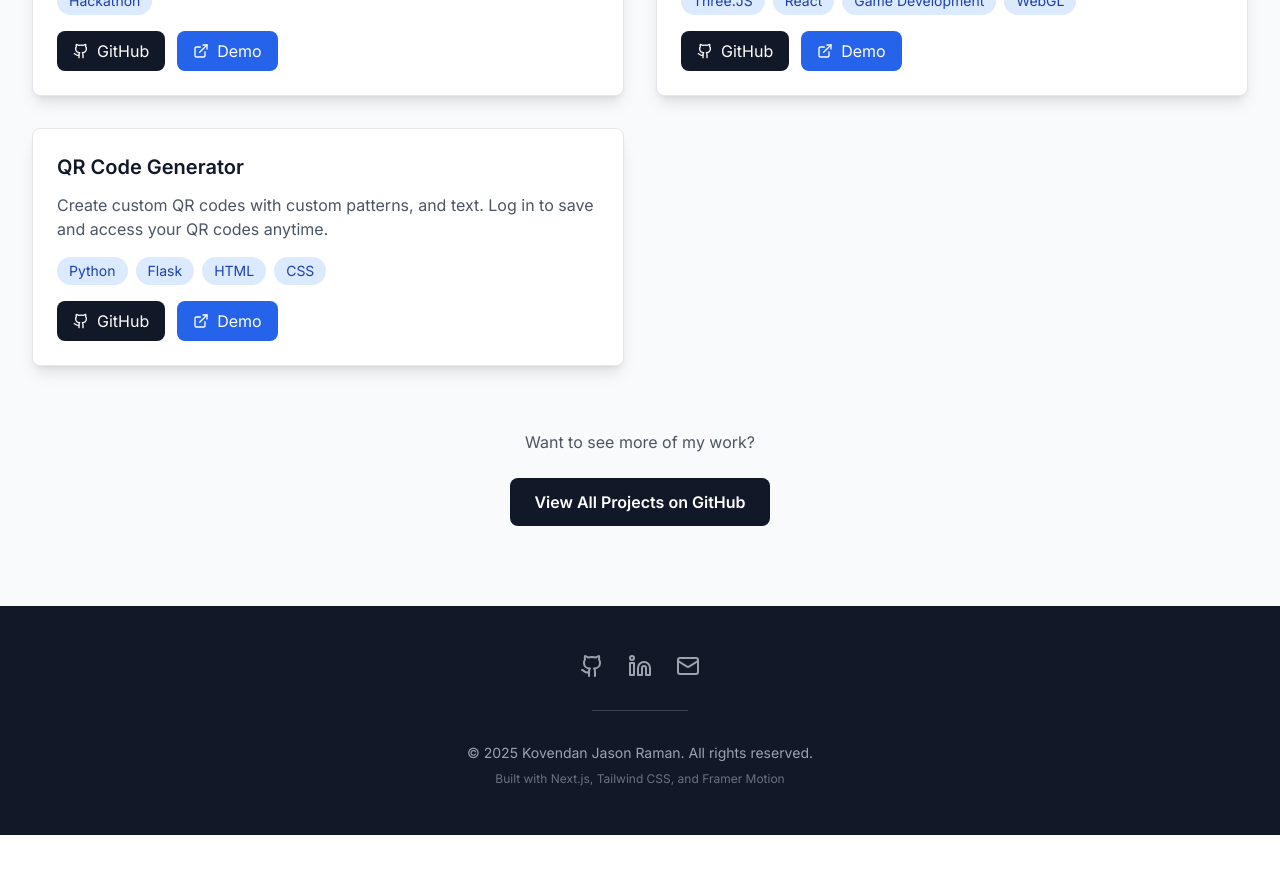
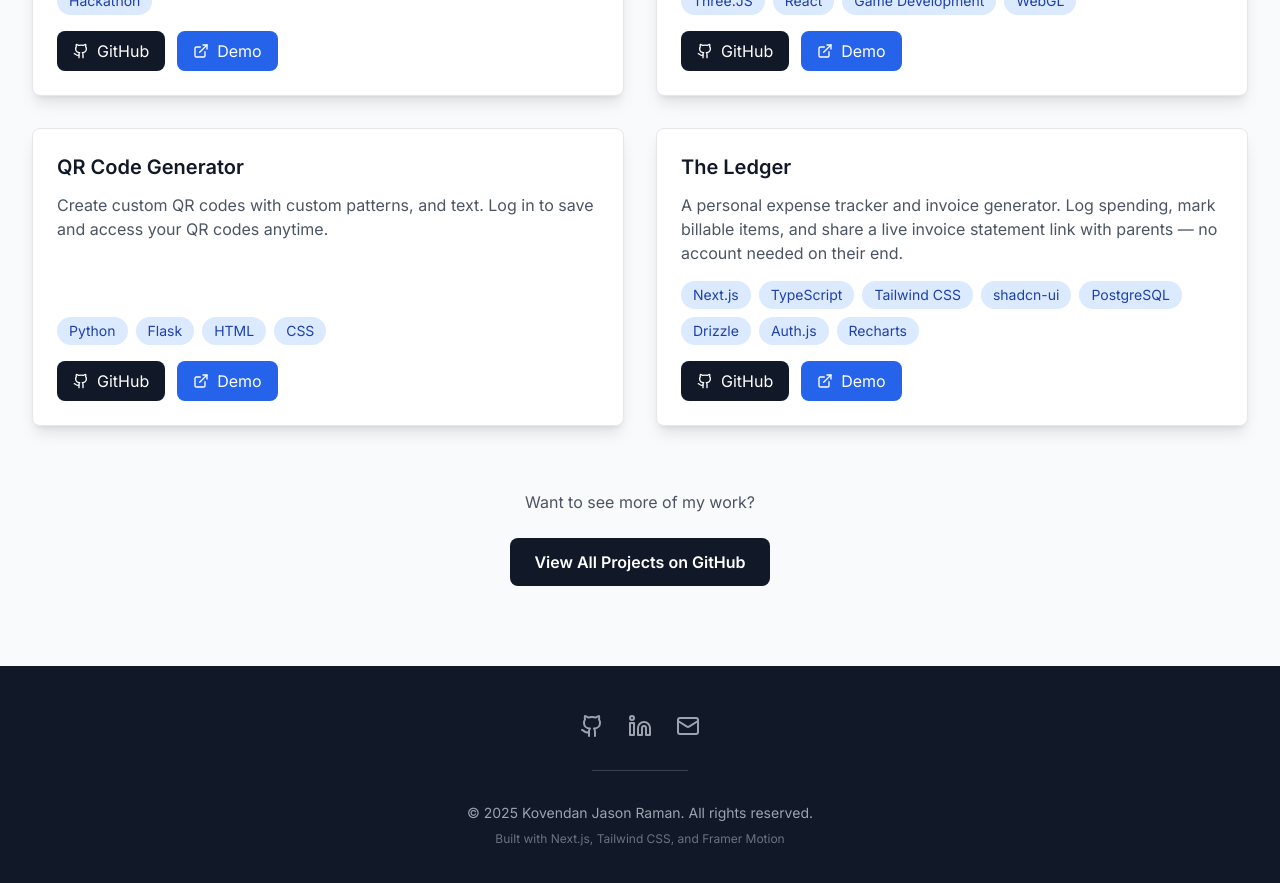
Before and after one commit to KovendanRaman/Website, a Next.js app: page /projects in a window 1280 px wide. Shown: the part 920-1803 px from the top of the page. Before the commit the page ends 1755 px from the top, so only its background shows below. Built offline with nearby package versions, Linux system fonts and the light colour scheme.

Commit message:
feat: added The Ledger Project

```diff
--- a/src/data/projects.ts
+++ b/src/data/projects.ts
@@ -48,4 +48,13 @@ export const projects: Project[] = [
     githubUrl: 'https://github.com/KovendanRaman/qr-generator',
     demoUrl: 'https://qr-generator-vubf.onrender.com/',
   },
+  {
+    id: 'the-ledger',
+    title: 'The Ledger',
+    description:
+      'A personal expense tracker and invoice generator. Log spending, mark billable items, and share a live invoice statement link with parents — no account needed on their end.',
+    tags: ['Next.js', 'TypeScript', 'Tailwind CSS', 'shadcn-ui', 'PostgreSQL', 'Drizzle', 'Auth.js', 'Recharts'],
+    githubUrl: 'https://github.com/KovendanRaman/TheLedger',
+    demoUrl: 'https://the-ledger-liart.vercel.app/',
+  },
 ];
```
